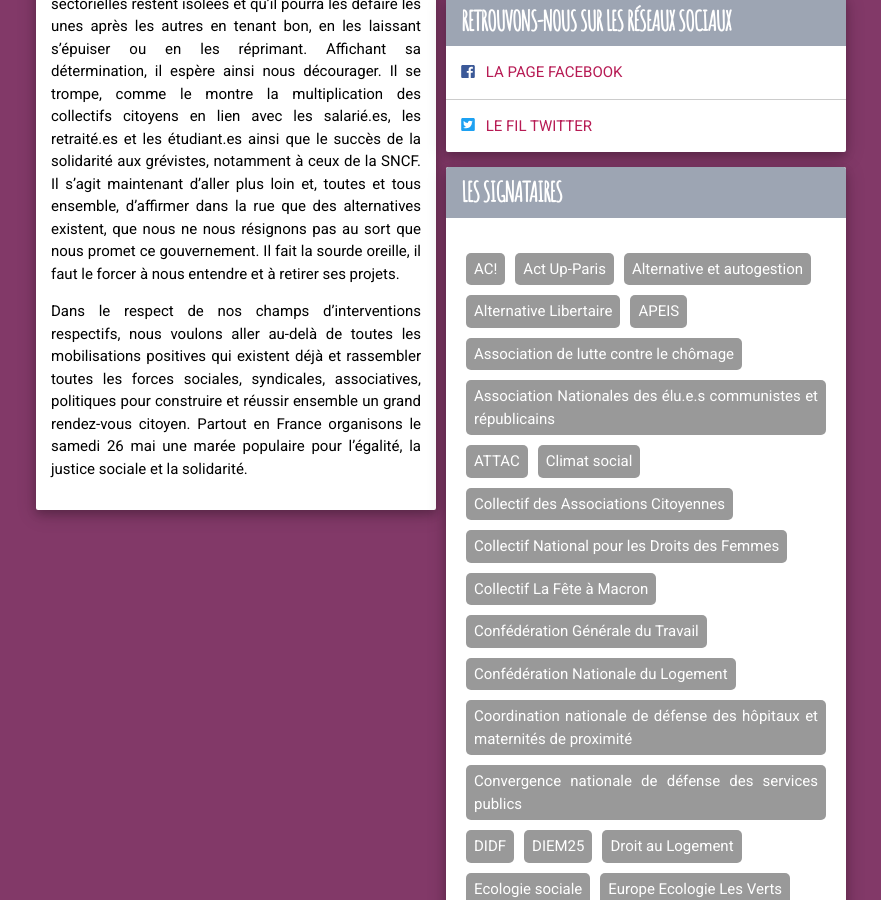
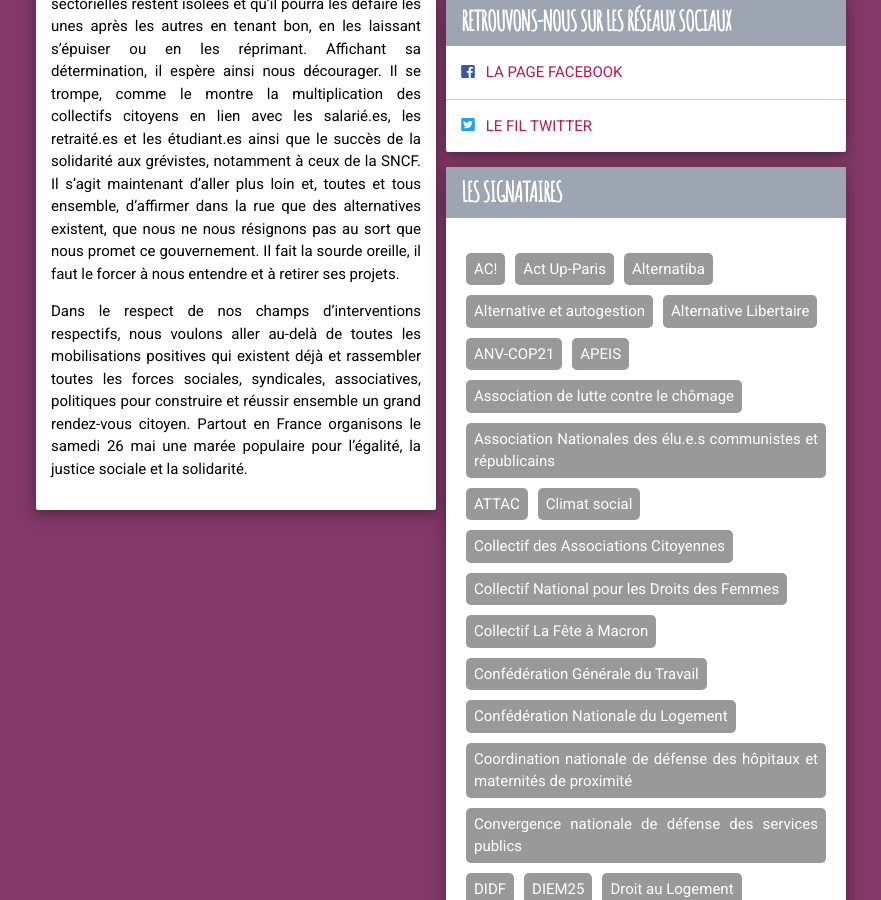
Before and after one commit to tonygoussot/mareepopulaire, a Jekyll site: the page built from index.html, in a window 1280 px wide and 900 px high, scrolled down 1497 px. Shown: the whole window, without its empty margins (199-1080 px from the left). Built offline with Jekyll 4.4.1, drawn with Linux system fonts in a browser that asks for light colours.

Commit message:
Update signataires.yml

```diff
--- a/_data/signataires.yml
+++ b/_data/signataires.yml
@@ -1,7 +1,9 @@
 - nom: AC!
 - nom: Act Up-Paris
+- nom: Alternatiba
 - nom: Alternative et autogestion
 - nom: Alternative Libertaire
+- nom: ANV-COP21
 - nom: APEIS
 - nom: Association de lutte contre le chômage
 - nom: Association Nationales des élu.e.s communistes et républicains
```
